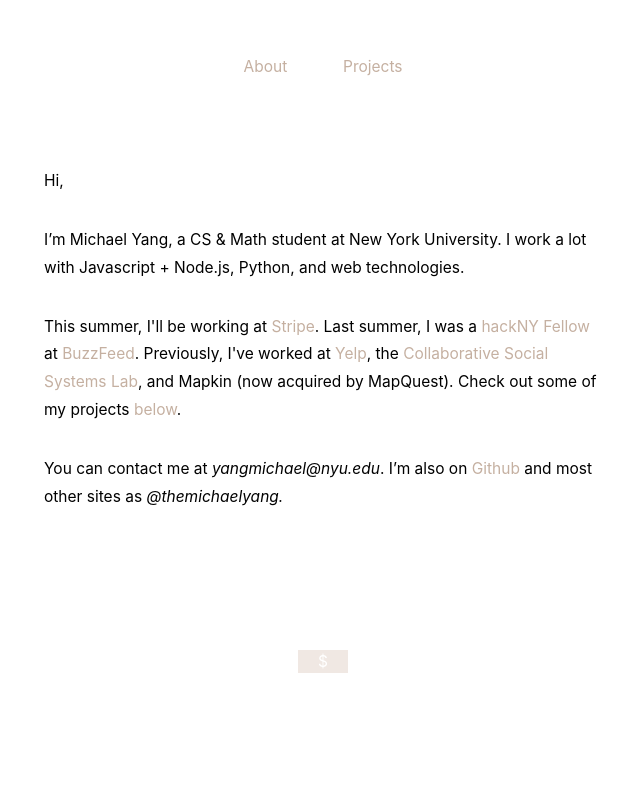
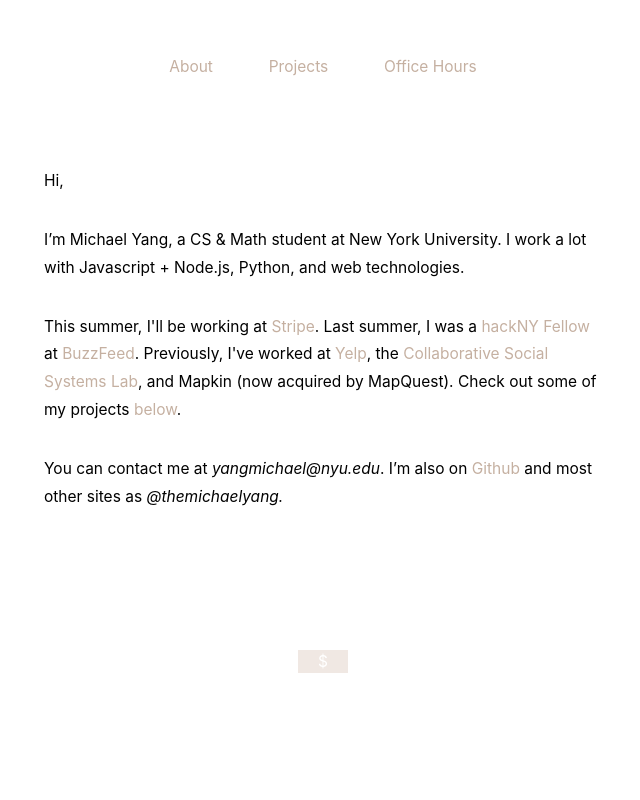
Before and after one commit to themichaelyang/themichaelyang.github.io-2020, a plain HTML site: page index.html in a window 1280 px wide. Shown: the top 800 px of the page, without its empty margins (317-957 px from the left). Drawn offline with Linux system fonts and the light colour scheme.

Commit message:
Add office hours link

```diff
--- a/index.html
+++ b/index.html
@@ -21,6 +21,7 @@
     <ul>
       <li><a href="#about">About</a></li>
       <li><a href="#projects">Projects</a></li>
+      <li><a href="/office-hours">Office Hours</a></li>
     </ul>
   </nav>
 
```
